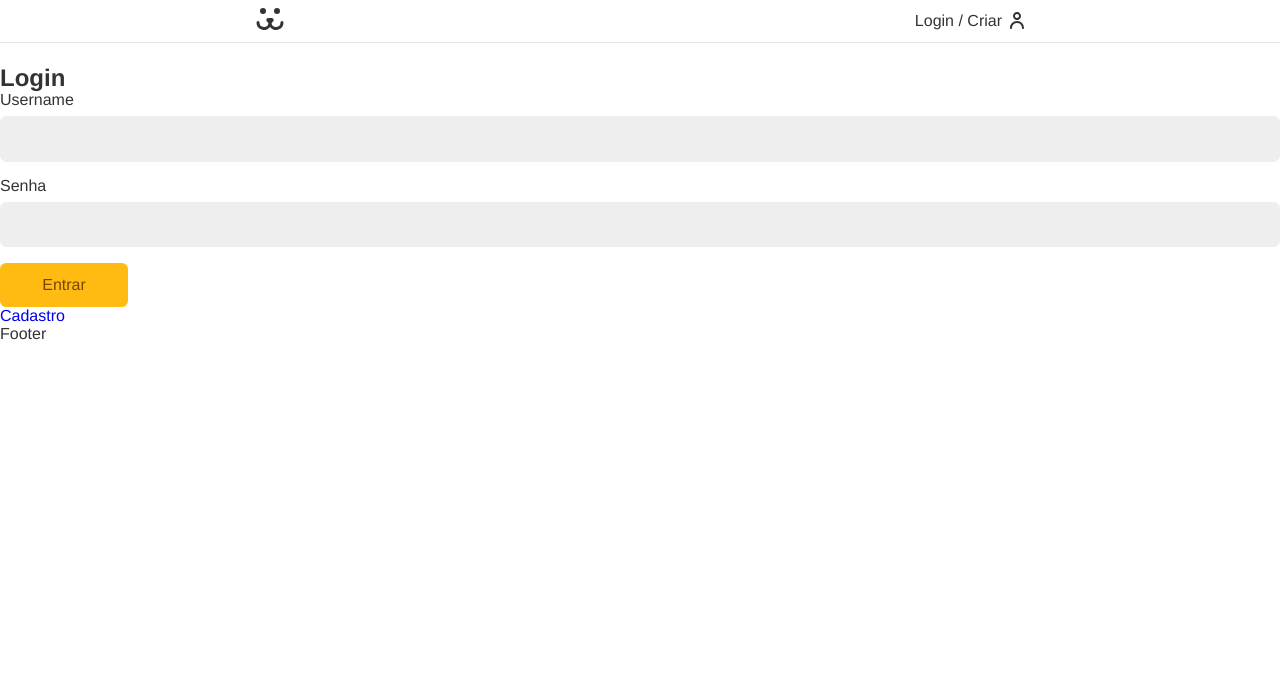
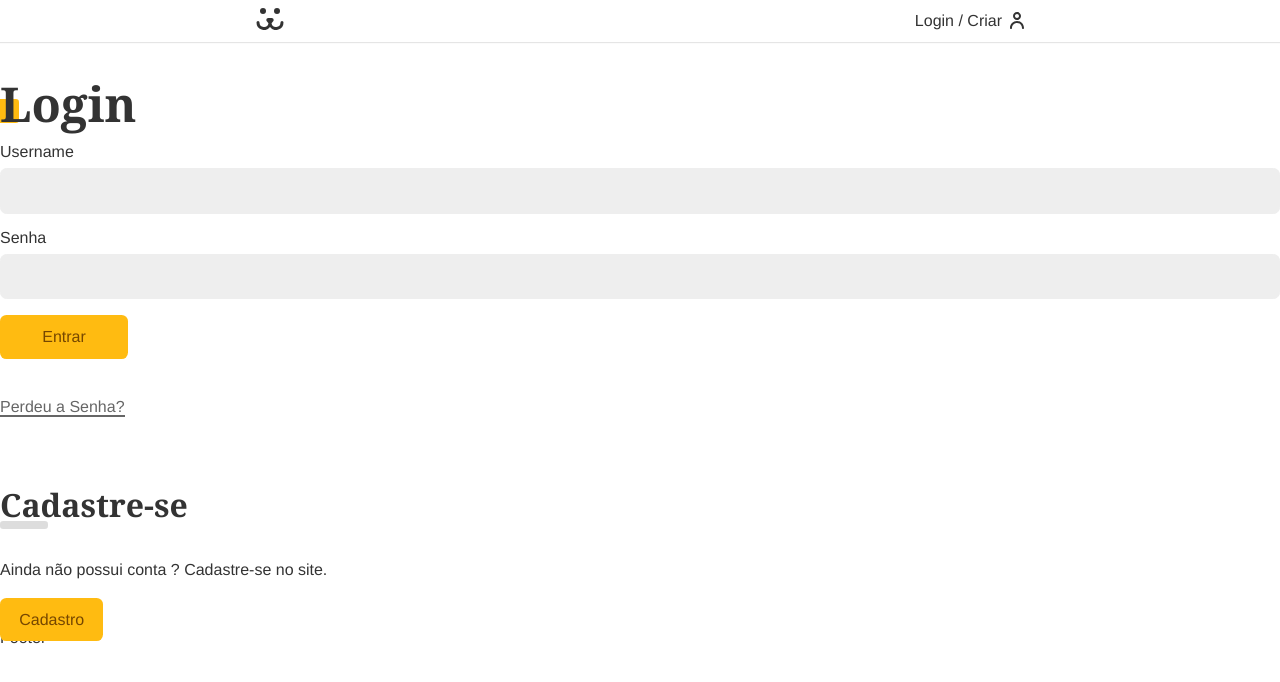
Before and after one commit to matheusmartins10/SocialMedia, a React (Create React App) app: page /login in a window 1280 px wide. Shown: the top 682 px of the page. Built offline with nearby package versions, Linux system fonts and the light colour scheme.

Commit message:
login form

```diff
--- a/src/App.css
+++ b/src/App.css
@@ -48,3 +48,38 @@
     padding: 0 1rem;
     margin: 0 auto;
 }
+
+.title {
+    font-family: var(--type-second);
+    line-height: 1;
+    font-size: 3rem;
+    margin: 1rem 0;
+    position: relative;
+    z-index: 1;
+  }
+
+  .title::after {
+    content: '';
+    display: block;
+    width: 1.5rem;
+    height: 1.5rem;
+    background: #fb1;
+    position: absolute;
+    bottom: 5px;
+    left: -5px;
+    border-radius: 0.2rem;
+    z-index: -1;
+  }
+
+  .animeLeft {
+    opacity: 0;
+    transform: translateX(-20px);
+    animation: animeLeft 0.3s forwards;
+  }
+
+  @keyframes animeLeft {
+    to {
+      opacity: 1;
+      transform: initial;
+    }
+  }
--- /dev/null
+++ b/src/components/Helper/Error.js
@@ -0,0 +1,13 @@
+import React from 'react'
+
+const Error = ({error}) => {
+    if(!error) return null
+
+    return (
+        <p style={{color: '#f31', margin: '1rem 0'}} >
+            {error}
+        </p>
+    )
+}
+
+export default Error
--- a/src/components/Login/LoginForm.js
+++ b/src/components/Login/LoginForm.js
@@ -1,6 +1,12 @@
 import React, {useState, useEffect, useContext} from 'react'
 
 import { Link } from 'react-router-dom'
+
+import Error from '../Helper/Error'
+
+import styles from './LoginForm.module.css'
+
+import stylesBtn from '../Form/Button.module.css'
 
 import Input from '../Form/Input'
 import Button from '../Form/Button'
@@ -26,9 +32,9 @@
     }
 
     return (
-        <section>
-            <h1>Login</h1>
-            <form onSubmit={handleSubmit} >
+        <section className="animeLeft" >
+            <h1 className="title" >Login</h1>
+            <form  className={styles.form} onSubmit={handleSubmit} >
                 <Input
                 label="Username"
                 name="username"
@@ -41,9 +47,17 @@
                 ) : (
                     <Button> Entrar </Button>
                 )}
-                {error && <p> {error} </p>}
+                <Error error={error} />
             </form>
-            <Link to="/login/criar" >Cadastro</Link>
+            <Link className={styles.perdeu} to="/login/perdeu">
+               Perdeu a Senha?
+            </Link>
+            <div className={styles.cadastro}>
+                <h2 className={styles.subtitle} >Cadastre-se</h2>
+                <p>Ainda não possui conta ? Cadastre-se no site.</p>
+                <Link  className={stylesBtn.button}  to="/login/criar" >Cadastro</Link>
+            </div>
+
         </section>
     )
 }
--- /dev/null
+++ b/src/components/Login/LoginForm.module.css
@@ -0,0 +1,36 @@
+.form {
+      margin-bottom: 2rem;
+}
+.perdeu {
+      display: inline-block;
+      color: #666;
+      padding: 0.5rem 0;
+      line-height: 1;
+}
+.perdeu::after {
+      content: '';
+      height: 2px;
+      width: 100%;
+      background: currentColor;
+      display: block;
+}
+.cadastro {
+      margin-top: 4rem;
+}
+.cadastro p {
+      margin-top: 2rem;
+      margin-bottom: 2rem;
+}
+.subtitle {
+      font-family: var(--type-second);
+      line-height: 1;
+      font-size: 2rem;
+}
+.subtitle::after {
+      content: '';
+      display: block;
+      background: #ddd;
+      height: 0.5rem;
+      width: 3rem;
+      border-radius: 0.2rem;
+}
```
